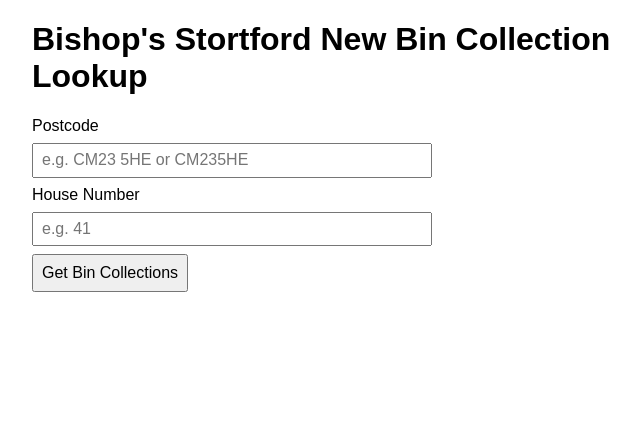
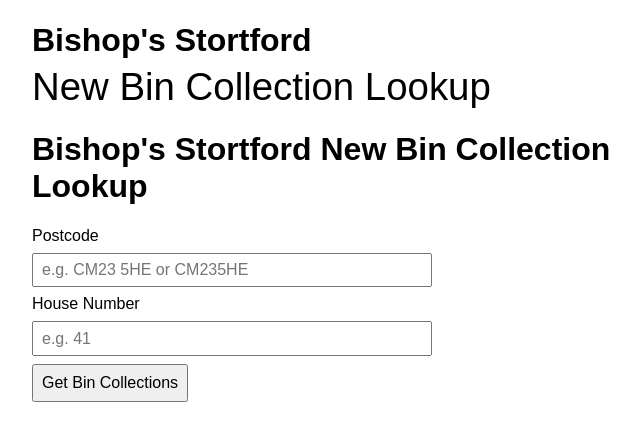
Before and after one commit to Alex-Swann/bsbins, a plain HTML site: page index.html in a window 1280 px wide. Shown: the whole page, without its empty margins (308-948 px from the left). Drawn offline with Linux system fonts and the light colour scheme.

Commit message:
Update title

```diff
--- a/index.html
+++ b/index.html
@@ -3,8 +3,21 @@
 <head>
   <meta charset="UTF-8" />
   <meta name="viewport" content="width=device-width, initial-scale=1" />
-  <title>Bishop's Stortford New Bin Collection Lookup</title>
+  <h1 class="title">
+    Bishop's Stortford <span>New Bin Collection Lookup</span>
+    </h1>
   <style>
+    .title {
+        font-size: 2em;
+        font-weight: bold;
+        line-height: 1.2;
+    }
+    .title span {
+        display: block; /* forces new line */
+        font-weight: normal;
+        font-size: 1.2em;
+        margin-top: 0.1em;
+    }
     body {
       font-family: Arial, sans-serif;
       max-width: 600px;
```
